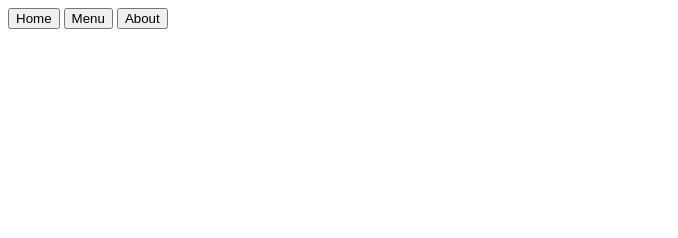
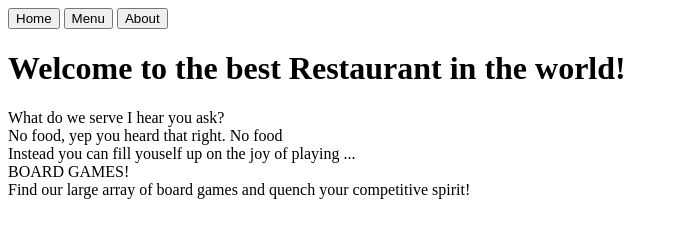
Before and after one commit to Danjor225/odin-restaurant, a website built with webpack: page src/template.html in a window 1280 px wide. Shown: the whole page, without its empty margins (0-678 px from the left). Built offline with nearby package versions, Linux system fonts and the light colour scheme.

Commit message:
Add html placeholder content

```diff
--- a/src/template.html
+++ b/src/template.html
@@ -13,6 +13,14 @@
             <button>About</button>
         </nav>
     </header>
-    <div id="content"></div>
+    <div id="content">
+        <h1>Welcome to the best Restaurant in the world!</h1>
+
+        <div>What do we serve I hear you ask?</div>
+        <div>No food, yep you heard that right. No food</div>
+        <div>Instead you can fill youself up on the joy of playing ...</div>
+        <div>BOARD GAMES!</div>
+        <div>Find our large array of board games and quench your competitive spirit!</div>
+    </div>
 </body>
 </html>
```
